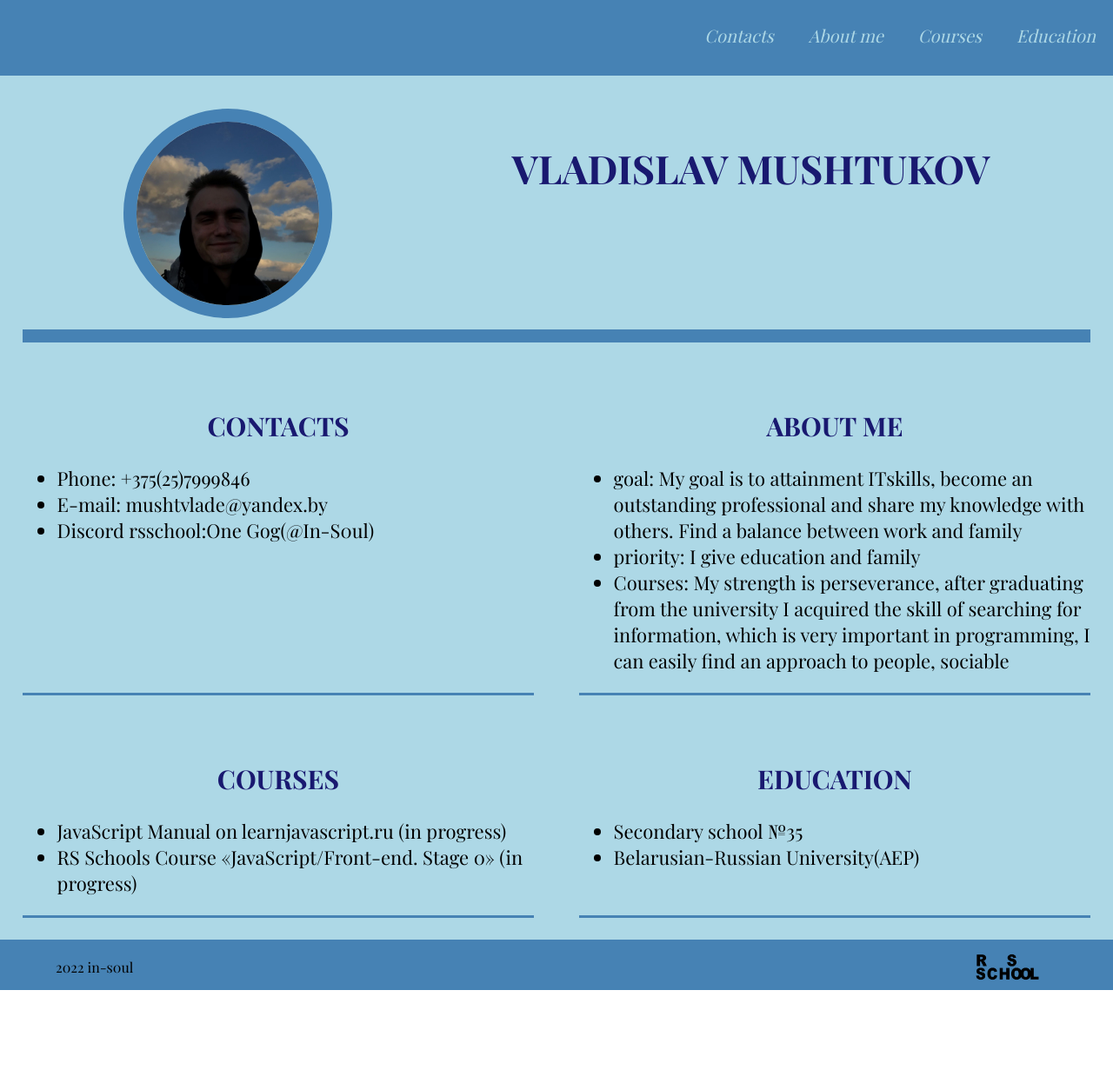
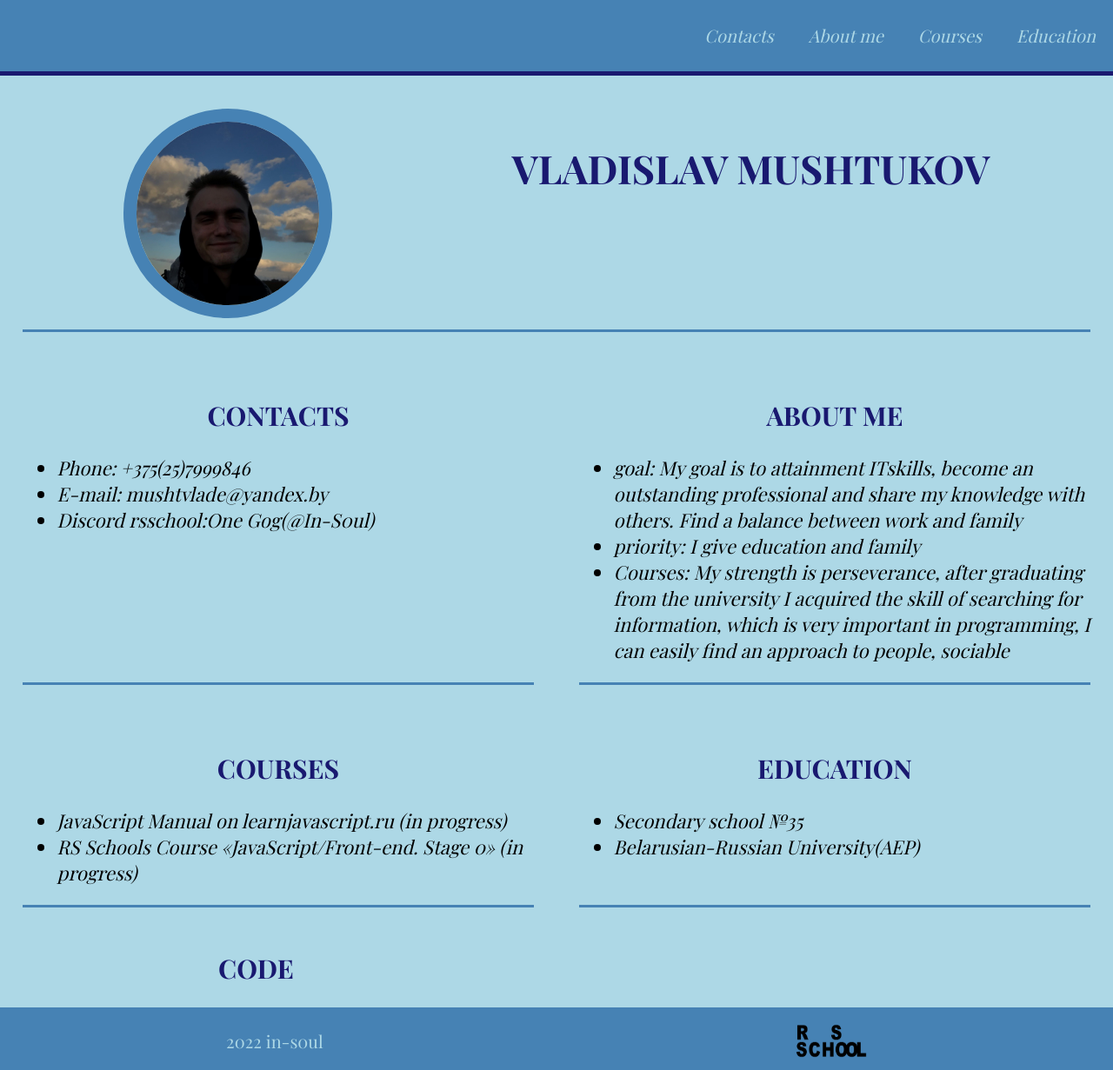
Before and after one commit to In-S0ul/rsschool-cv, a plain HTML site: page index.html in a window 1280 px wide. Shown: the whole page at 87% size. Before the commit the page ends 1139 px from the top, so only its background shows below. Drawn offline with Linux system fonts and the light colour scheme.

Commit message:
fix:background color

```diff
--- a/index.html
+++ b/index.html
@@ -59,6 +59,8 @@
 
                 </ul>
             </section>
+            <section class="section" id="Code">
+                <h2 class="section-title">CODE</h2></section>
         </div>
     </main>
     <footer class="footer">
--- a/style.css
+++ b/style.css
@@ -18,9 +18,10 @@ body{
     display: flex;
     flex-direction: column;
     justify-content: space-between;
+    background-color: #ADD8E6;
 }
 .header{
-    border-bottom: 5px solid #4682B4;
+    border-bottom: 5px solid #191970;
     background:#4682B4;
 }
 
@@ -35,7 +36,7 @@ body{
     margin: 0 auto;
 }
 .main-container{
-    background-color: #ADD8E6;
+
     display: flex;
     flex-wrap: wrap;
 }
@@ -79,8 +80,7 @@ body{
         border-radius: 50%;
         border: 15px solid #4682B4;
     }
-.section{
-
+.section:not(:last-of-type){
     border-bottom: 3px solid #4682B4;
     margin: 2%;
 
@@ -95,6 +95,7 @@ body{
     vertical-align:sub;
 }
 .section-list{
+    font-style: italic;
     font-size: 22px;
 }
 .section-profile{
@@ -103,8 +104,10 @@ body{
 }
 .container-footer{
     display: flex;
-    justify-content: space-between;
-    padding: 0 5%;
+    justify-content: space-around;
+
+    font-size: 20px;
+    color: #ADD8E6;
 }
 .container-footer img{
     width: 10%;
```
